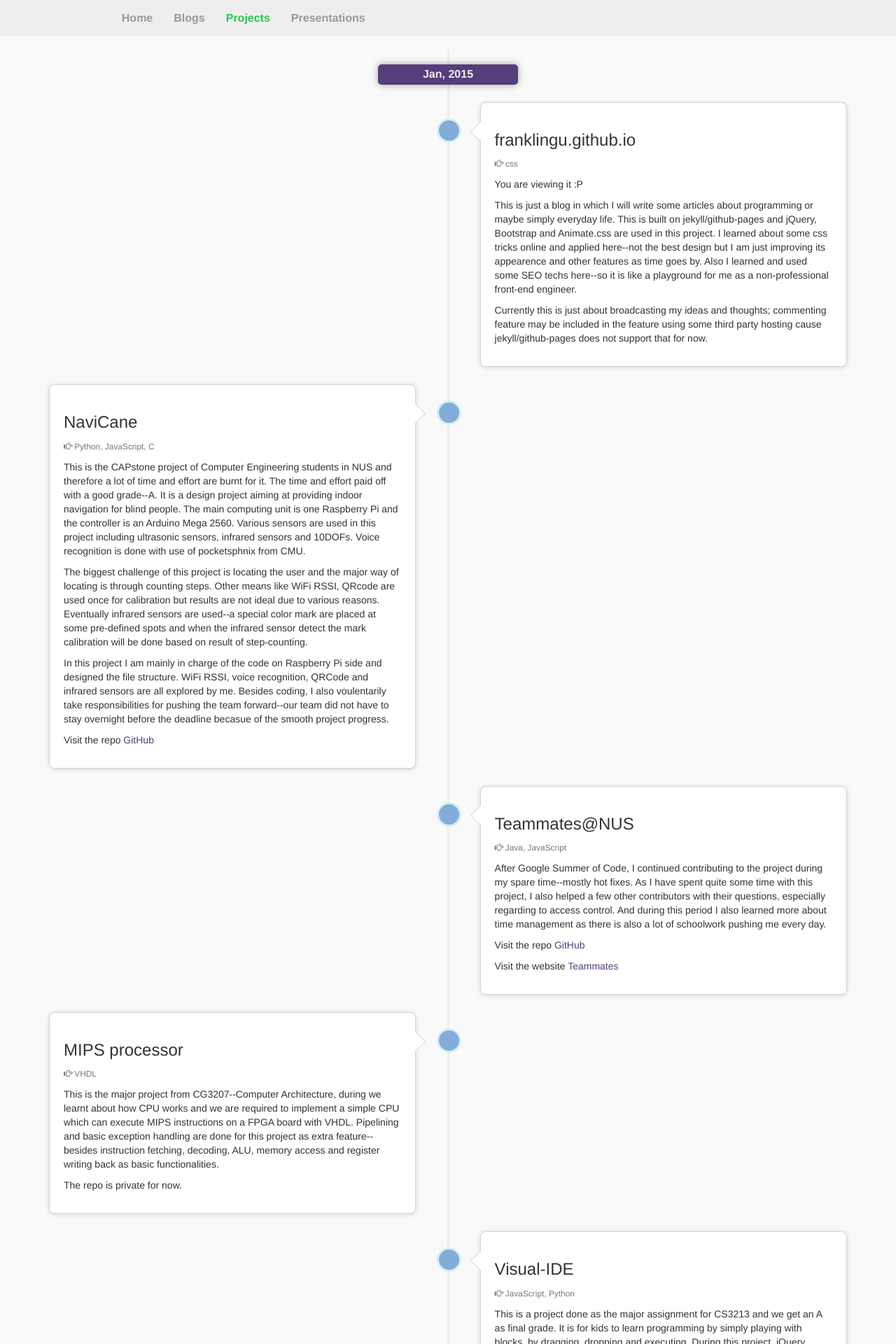
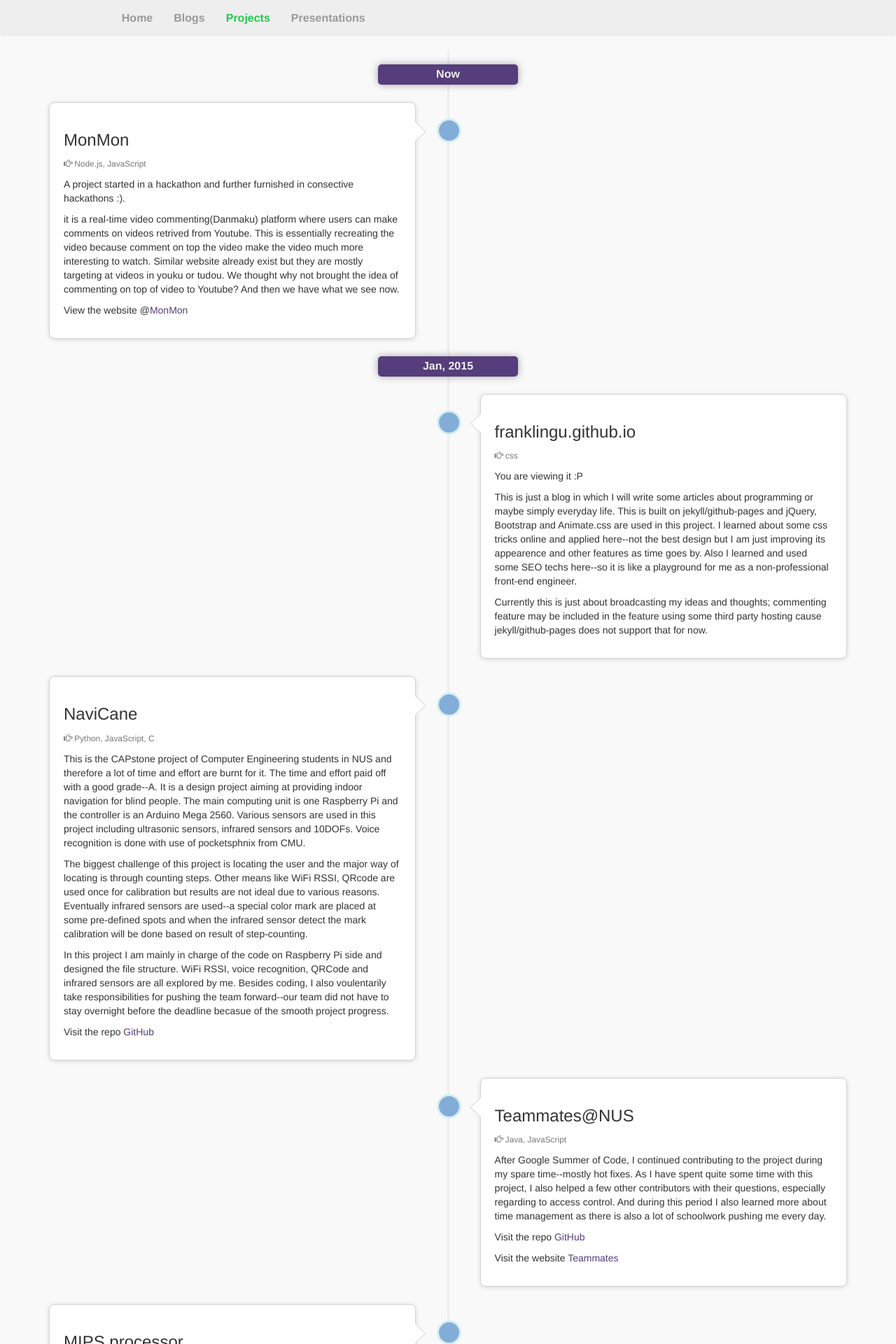
Before and after one commit to franklingu/franklingu.github.io, a Jekyll site: the page built from projects/index.html, in a window 1280 px wide. Shown: the top 1920 px of the page at 70% size. Built offline with Jekyll 4.4.1, drawn with Linux system fonts in a browser that asks for light colours; nearby versions of some CDN libraries; Markdown is read by kramdown in place of the engine named in the settings.

Commit message:
update project page;compress bg-img

```diff
--- a/_layouts/base.html
+++ b/_layouts/base.html
@@ -5,7 +5,7 @@
   <meta name="viewport" content="width=device-width, initial-scale=1.0">
   <meta name="description" content="Personal blog of junchao. It is mainly to share with others
        about the experience in programming.">
-  <meta name="keywords" content="junchao, blog, programming, gu junchao, franklingu">
+  <meta name="keywords" content="junchao, blog, gu junchao, franklingu">
   <meta name="author" content="junchao">
   <link rel="stylesheet" href="/lib/bootstrap/dist/css/bootstrap.min.css" type="text/css"/>
   <link rel="stylesheet" href="/lib/bootstrap/dist/css/bootstrap-theme.min.css" type="text/css"/>
--- a/css/style.css
+++ b/css/style.css
@@ -89,7 +89,7 @@ a {
     margin-top: 30px;
     border: 1px solid #74C7CD;
     border-radius: 7px;
-    box-shadow: 0 1px 6px rgba(0, 0, 0, 0.15);
+    box-shadow: 0 2px 10px rgba(0, 0, 0, 0.15);
 }
 
 .experience-box-left {
--- a/projects/index.html
+++ b/projects/index.html
@@ -4,6 +4,21 @@ title: Projects
 ---
 <div class="container">
   <ul class="timeline">
+    <li><div class="tl-date">Now</div></li>
+    <li>
+      <div class="tl-circ"></div>
+      <div class="tl-panel animated fadeIn animate-delay">
+        <div class="tl-header">
+          <h3>MonMon</h3>
+          <p><small class="text-muted"><i class="glyphicon glyphicon-hand-right"></i> Node.js, JavaScript</small></p>
+        </div>
+        <div class="tl-body">
+          <p>A project started in a hackathon and further furnished in consective hackathons :).</p>
+          <p>it is a real-time video commenting(Danmaku) platform where users can make comments on videos retrived from Youtube. This is essentially recreating the video because comment on top the video make the video much more interesting to watch. Similar website already exist but they are mostly targeting at videos in youku or tudou. We thought why not brought the idea of commenting on top of video to Youtube? And then we have what we see now.</p>
+          <p>View the website @<a href="http://monmon-danmaku.rhcloud.com/">MonMon</a></p>
+        </div>
+      </div>
+    </li>
     <li><div class="tl-date">Jan, 2015</div></li>
     <li class="tl-inverted">
       <div class="tl-circ"></div>
```
Also changed, not shown: img/path-gray.jpg.
